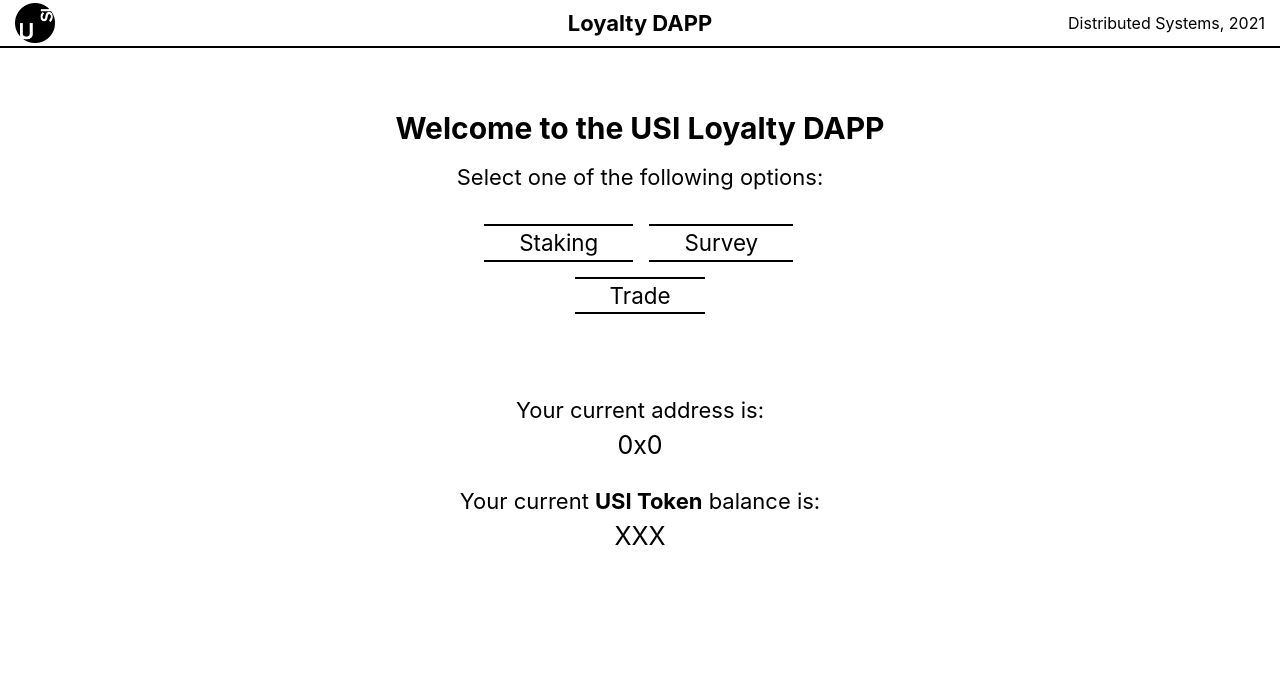
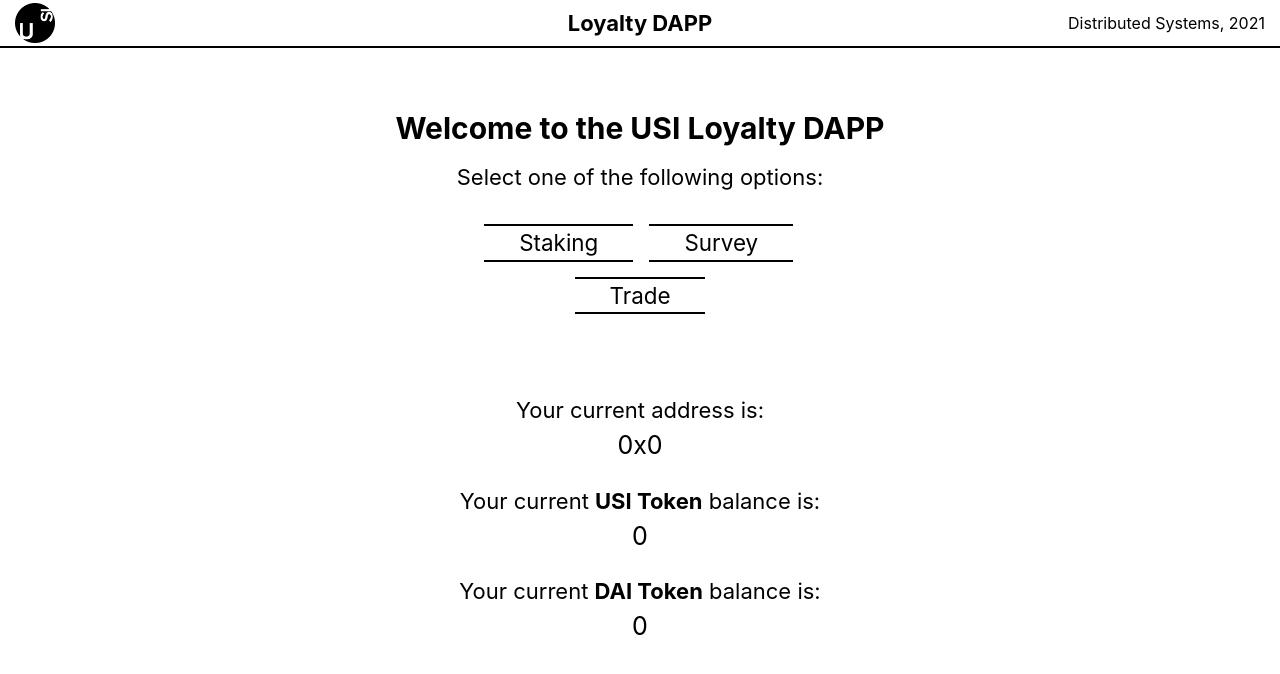
Before and after one commit to SimoravaIT/Loyalty-DApp, a React (Create React App) app: page / in a window 1280 px wide. Shown: the top 674 px of the page. Built offline with nearby package versions, Linux system fonts and the light colour scheme.

Commit message:
some try

```diff
--- a/src/components/App.jsx
+++ b/src/components/App.jsx
@@ -1,5 +1,7 @@
 import React, { useEffect, useState } from 'react';
 import Web3 from 'web3';
+import UsiToken from '../abis/UsiToken.json';
+import DaiToken from '../abis/DaiToken.json';
 import styled from 'styled-components';
 import {
 	BrowserRouter as Router,
@@ -12,8 +14,17 @@ import Home from './Home';
 import Staking from './Staking';
 
 const App = () => {
+	//all value needed from the blockchain:
+	//smart contracts
 	const [account, setAccount] = useState('0x0');
-
+	const [daiToken, setDaiToken] = useState('0x0');
+	const [usiToken, setUsiToken] = useState('0x0');
+	const [tokenFarm, setTokenFarm] = useState('0x0');
+	//balances
+	const [daiTokenBalance, setDaiTokenBalance] = useState(0);
+	const [usiTokenBalance, setUsiTokenBalance] = useState(0);
+	const [tokenFarmBalance, setTokenFarmBalance] = useState(0);
+	const [loading, setLoading] = useState(true);
 	useEffect(() => {
 		loadWeb3();
 	});
@@ -33,9 +44,39 @@ const App = () => {
 
 	const loadBlockchainData = async () => {
 		const web3 = window.web3;
+		//account showed in metamask and in ganahche
+		const accounts = await web3.eth.getAccounts();
+		setAccount(accounts[0])//accounts 0 or accounts??
+		//console.log(account)
+		//5777 che é il network id per ganache nel json file
+		const networkId = await web3.eth.net.getId()
 
-		const accounts = await web3.eth.getAccounts();
-		console.log();
+		//prendiamo usiToken values dal json file, dal json deriviamo l address utilizzando network id
+		const usiTokenData = UsiToken.networks[networkId]
+		if(usiTokenData){
+			//const usiToken = new web3.eth.Contract(UsiToken.abi, usiTokenData.address)
+			//address of usiToken gained from the json file
+			setUsiToken(new web3.eth.Contract(UsiToken.abi, usiTokenData.address))
+			//perche qua nn riesco a prendere account e devo prendere 0?
+			setUsiTokenBalance(await usiToken.methods.balanceOf({account}).call())
+		}else{
+			window.alert('UsiToken contract not deployed to detected network')
+		}
+
+
+		const daiTokenData = DaiToken.networks[networkId]
+		if(daiTokenData){
+			//const daiToken = new web3.eth.Contract(DaiToken.abi, daiTokenData.address)
+			//address of daiToken gained from the json file
+			setDaiToken( daiToken = new web3.eth.Contract(DaiToken.abi, daiTokenData.address))
+			//perche qua nn riesco a prendere account ?
+			setDaiTokenBalance(await daiToken.methods.balanceOf(account).call())
+			console.log(await daiToken.methods.balanceOf(account).call())
+
+		}else{
+			window.alert('UsiToken contract not deployed to detected network')
+		}
+
 	};
 
 	return (
@@ -48,7 +89,7 @@ const App = () => {
 					<Route
 						exact
 						path="/"
-						element={<Home account={account} />}
+						element={<Home account={account} usiTokenBalance={usiTokenBalance} daiTokenBalance = {daiTokenBalance} />}
 					/>
 
 					<Route path="*" element={<Navigate to="/" />} />
--- a/src/components/Home.jsx
+++ b/src/components/Home.jsx
@@ -13,7 +13,7 @@ const menu = [
 	},
 ];
 
-const Home = ({ account }) => {
+const Home = ({ account,usiTokenBalance,daiTokenBalance }) => {
 	return (
 		<StyledHome>
 			<StyledTitle>Welcome to the USI Loyalty DAPP</StyledTitle>
@@ -33,7 +33,11 @@ const Home = ({ account }) => {
 			<StyledText>
 				Your current <b>USI Token</b> balance is:
 			</StyledText>
-			<StyledValue>XXX</StyledValue>
+			<StyledValue>{usiTokenBalance}</StyledValue>
+			<StyledText>
+				Your current <b>DAI Token</b> balance is:
+			</StyledText>
+			<StyledValue>{daiTokenBalance}</StyledValue>
 		</StyledHome>
 	);
 };
```
